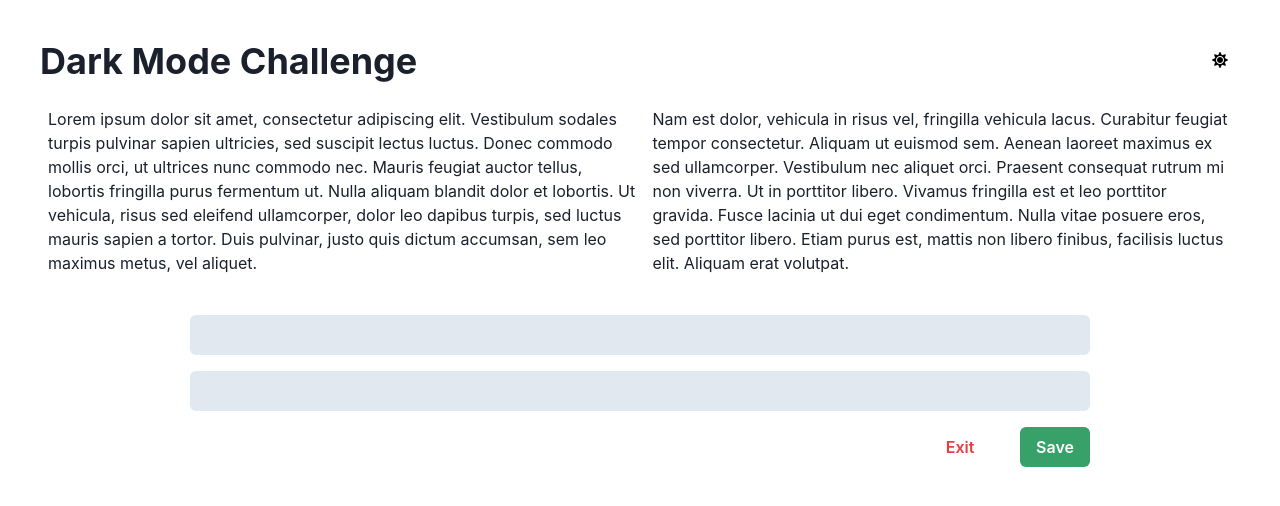
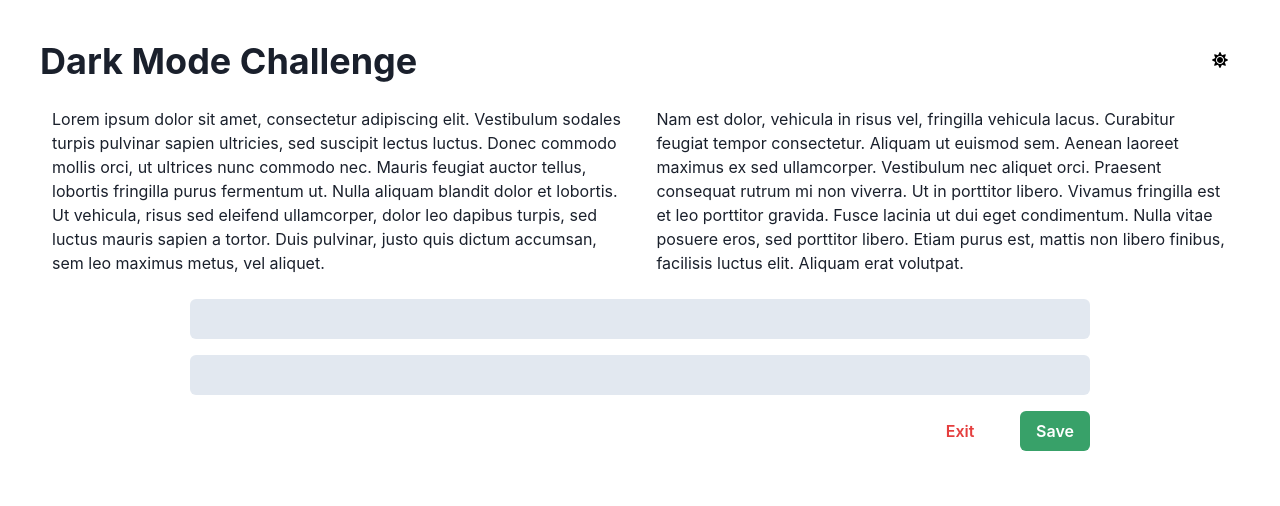
Before and after one commit to GabrielMauas/orangeloopschallenge, a React (Create React App) app: page / in a window 1280 px wide. Shown: the top 506 px of the page. Built offline with nearby package versions, Linux system fonts and the light colour scheme.

Commit message:
added margin on the text

```diff
--- a/src/App.js
+++ b/src/App.js
@@ -15,10 +15,10 @@ function App() {
           <Heading>Dark Mode Challenge</Heading>
           <IconButton bg="white" icon={ colorMode === 'light' ? <FaSun /> : <FaMoon /> } color="black" onClick={toggleColorMode} />
         </Flex>
-        <Flex direction={["column", "row"]}>
-            <Text mb="4" mx="2">Lorem ipsum dolor sit amet, consectetur adipiscing elit. Vestibulum sodales turpis pulvinar sapien ultricies, sed suscipit lectus luctus. Donec commodo mollis orci, ut ultrices nunc commodo nec. Mauris feugiat auctor tellus, lobortis fringilla purus fermentum ut. Nulla aliquam blandit dolor et lobortis. Ut vehicula, risus sed eleifend ullamcorper, dolor leo dapibus turpis, sed luctus mauris sapien a tortor. Duis pulvinar, justo quis dictum accumsan, sem leo maximus metus, vel aliquet.</Text>
+        <Flex direction={["column", "row"]} >
+            <Text mb={["6", "0"]} mx={["0","3"]}>Lorem ipsum dolor sit amet, consectetur adipiscing elit. Vestibulum sodales turpis pulvinar sapien ultricies, sed suscipit lectus luctus. Donec commodo mollis orci, ut ultrices nunc commodo nec. Mauris feugiat auctor tellus, lobortis fringilla purus fermentum ut. Nulla aliquam blandit dolor et lobortis. Ut vehicula, risus sed eleifend ullamcorper, dolor leo dapibus turpis, sed luctus mauris sapien a tortor. Duis pulvinar, justo quis dictum accumsan, sem leo maximus metus, vel aliquet.</Text>
 
-            <Text mx="2">Nam est dolor, vehicula in risus vel, fringilla vehicula lacus. Curabitur feugiat tempor consectetur. Aliquam ut euismod sem. Aenean laoreet maximus ex sed ullamcorper. Vestibulum nec aliquet orci. Praesent consequat rutrum mi non viverra. Ut in porttitor libero. Vivamus fringilla est et leo porttitor gravida. Fusce lacinia ut dui eget condimentum. Nulla vitae posuere eros, sed porttitor libero. Etiam purus est, mattis non libero finibus, facilisis luctus elit. Aliquam erat volutpat.</Text>
+            <Text mx={["0","3"]}>Nam est dolor, vehicula in risus vel, fringilla vehicula lacus. Curabitur feugiat tempor consectetur. Aliquam ut euismod sem. Aenean laoreet maximus ex sed ullamcorper. Vestibulum nec aliquet orci. Praesent consequat rutrum mi non viverra. Ut in porttitor libero. Vivamus fringilla est et leo porttitor gravida. Fusce lacinia ut dui eget condimentum. Nulla vitae posuere eros, sed porttitor libero. Etiam purus est, mattis non libero finibus, facilisis luctus elit. Aliquam erat volutpat.</Text>
         </Flex>
         <Flex direction="column" w={["95%", "75%"]}>
           <Input type="text" variant="filled" my="4" bg="gray.200"/>
```
